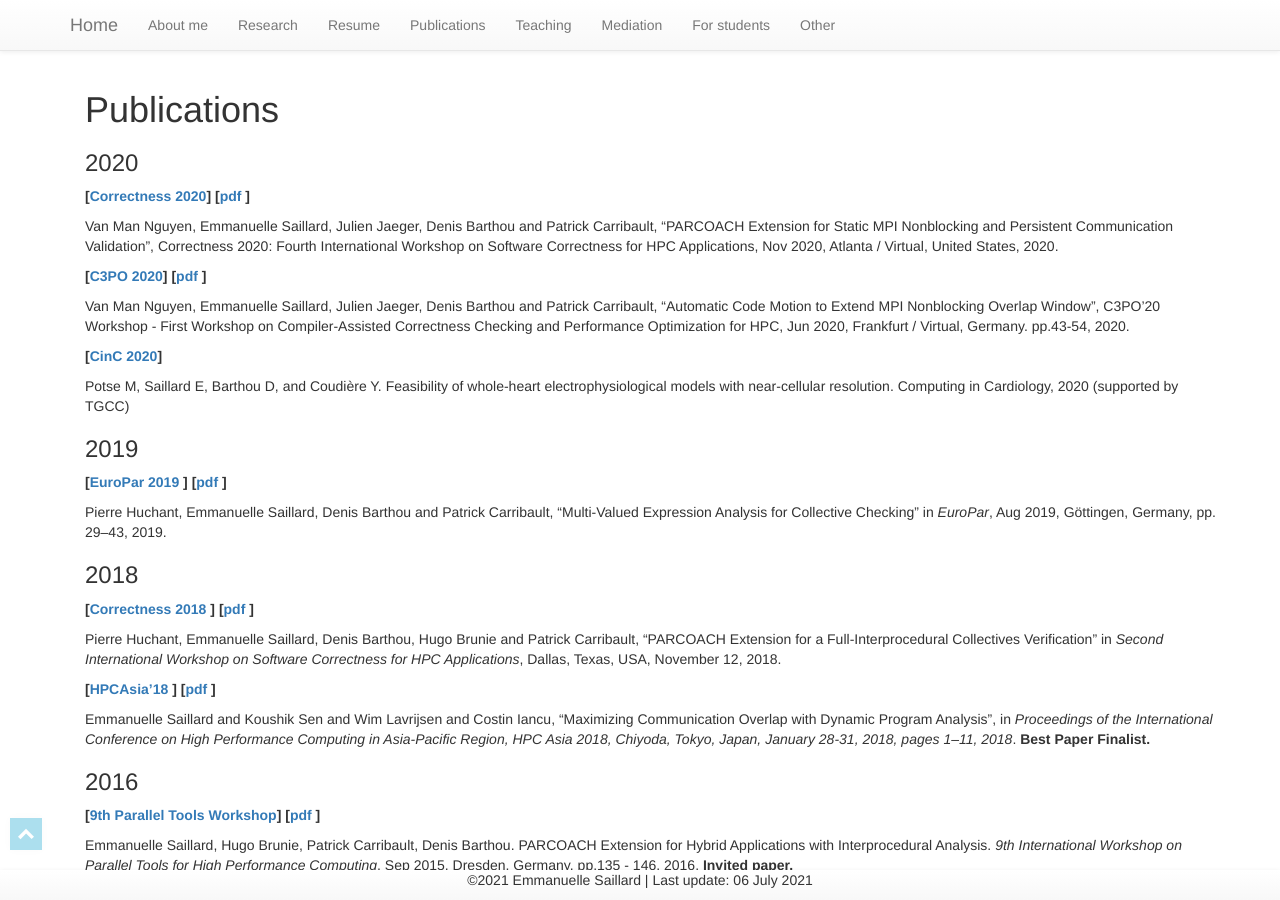
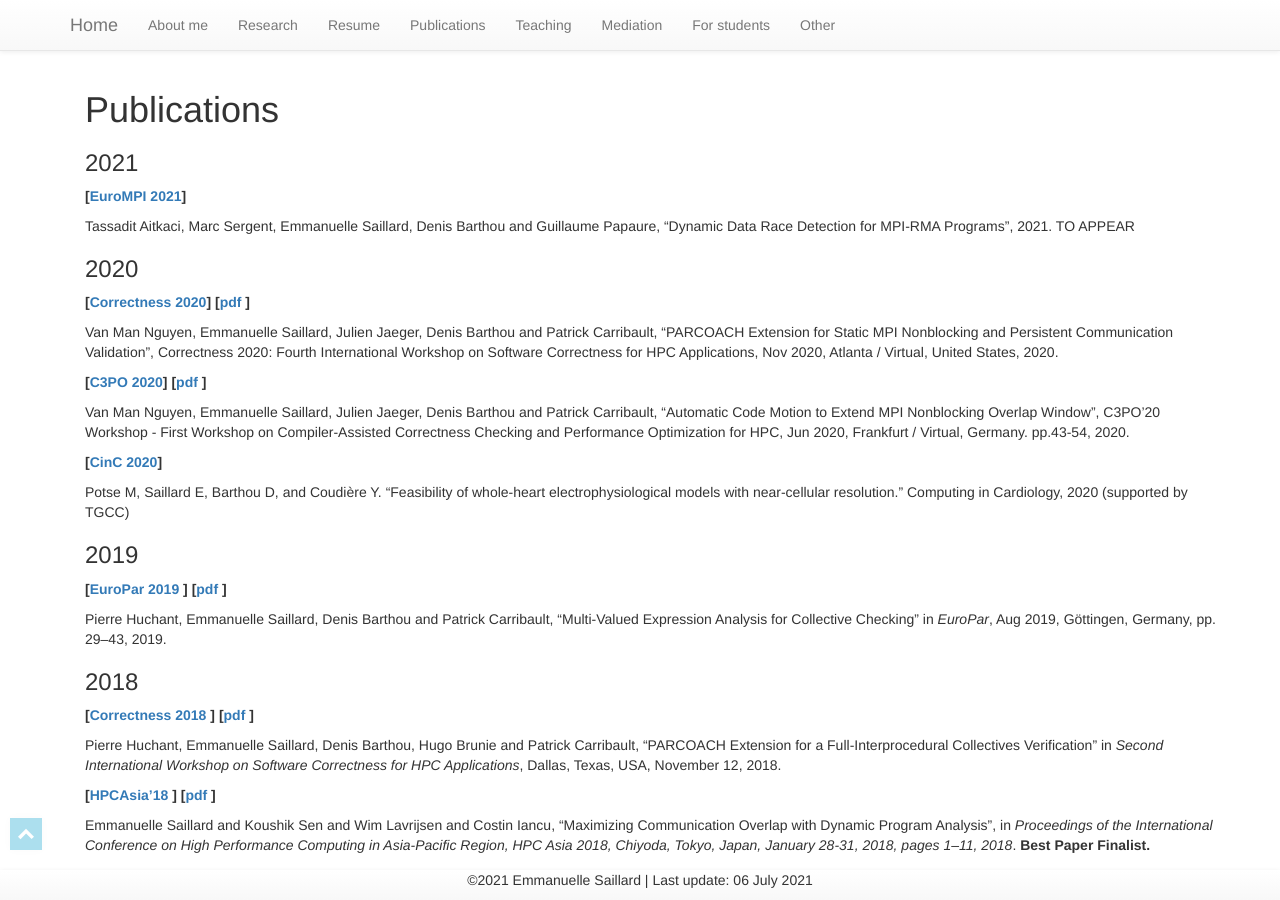
Before and after one commit to esaillar/manou, a Jekyll site: the page built from publications.md, in a window 1280 px wide and 900 px high. Built offline with Jekyll 4.4.1, drawn with Linux system fonts in a browser that asks for light colours.

Commit message:
2021 update

```diff
--- a/publications.md
+++ b/publications.md
@@ -6,6 +6,12 @@ permalink: /publications/
 
 # Publications
 
+### 2021
+
+<b> [<a href="https://www.eurompi21.lrz.de" target="_blank">EuroMPI 2021</a>] </b>
+<p markdown="1">
+Tassadit Aitkaci, Marc Sergent, Emmanuelle Saillard, Denis Barthou and Guillaume Papaure, "Dynamic Data Race Detection for MPI-RMA Programs", 2021. TO APPEAR
+</p>
 
 
 ### 2020
@@ -24,8 +30,8 @@ Van Man Nguyen, Emmanuelle Saillard, Julien Jaeger, Denis Barthou and Patrick Ca
 
 <b> [<a href="https://www.cinc2020.org" target="_blank">CinC 2020</a>] </b>
 <p markdown="1">
-Potse M, Saillard E, Barthou D, and Coudière Y.  Feasibility of
-whole-heart electrophysiological models with near-cellular resolution.
+Potse M, Saillard E, Barthou D, and Coudière Y.  "Feasibility of
+whole-heart electrophysiological models with near-cellular resolution."
 Computing in Cardiology, 2020
 (supported by TGCC)
 </p>
```
Also changed, not shown: resume.md (+3 -1 lines).
